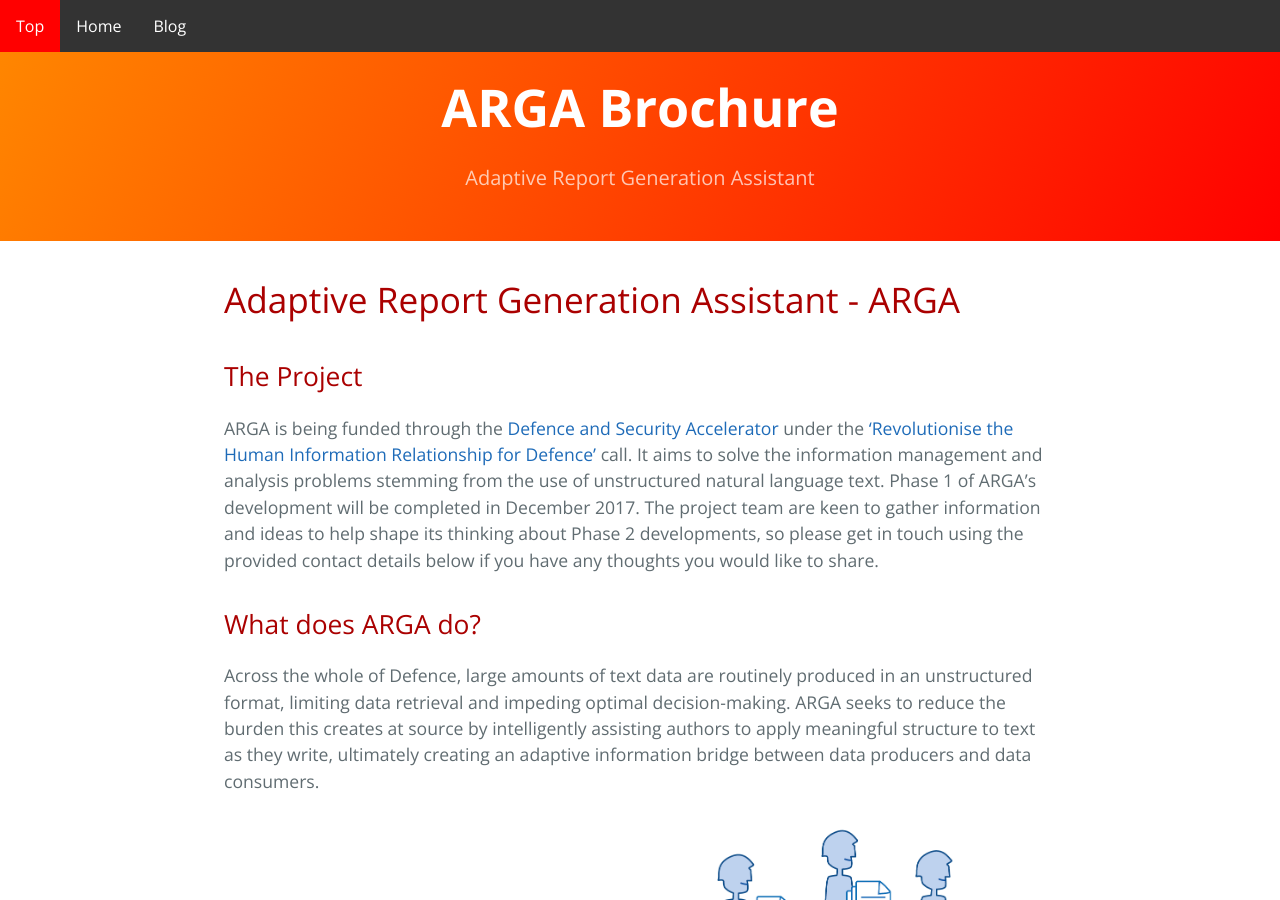
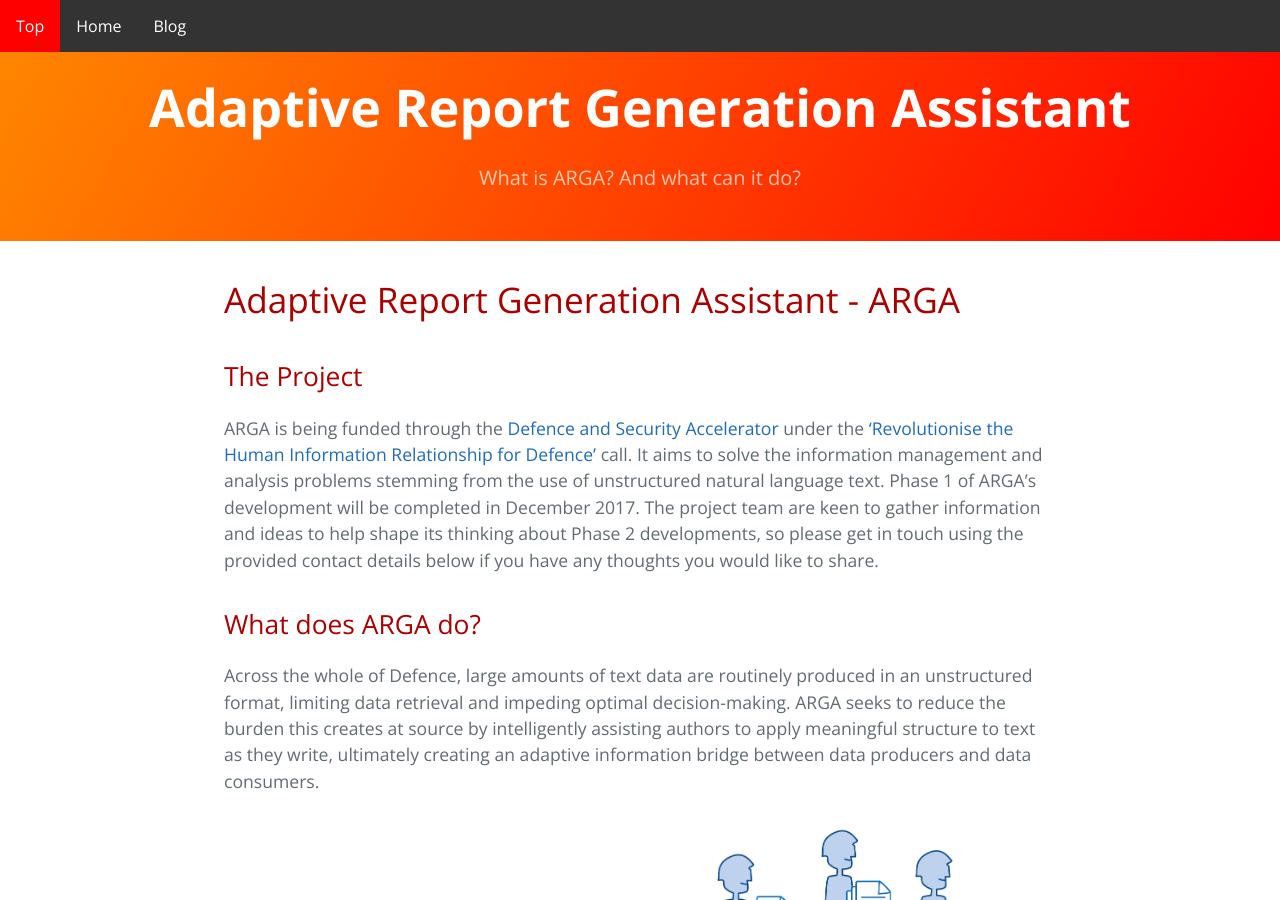
Before and after one commit to alephinsights/alephlabs, a Jekyll site: the page built from pages/ARGA-detail.md, in a window 1280 px wide and 900 px high. Built offline with Jekyll 4.4.1, drawn with Linux system fonts in a browser that asks for light colours.

Commit message:
arga title change

```diff
--- a/pages/ARGA-detail.md
+++ b/pages/ARGA-detail.md
@@ -1,6 +1,6 @@
 ---
-title: ARGA Brochure
-description: Adaptive Report Generation Assistant
+title: Adaptive Report Generation Assistant
+description: What is ARGA? And what can it do?
 layout: report
 categories: [tools]
 icon: /images/ARGA_Features.png
```
